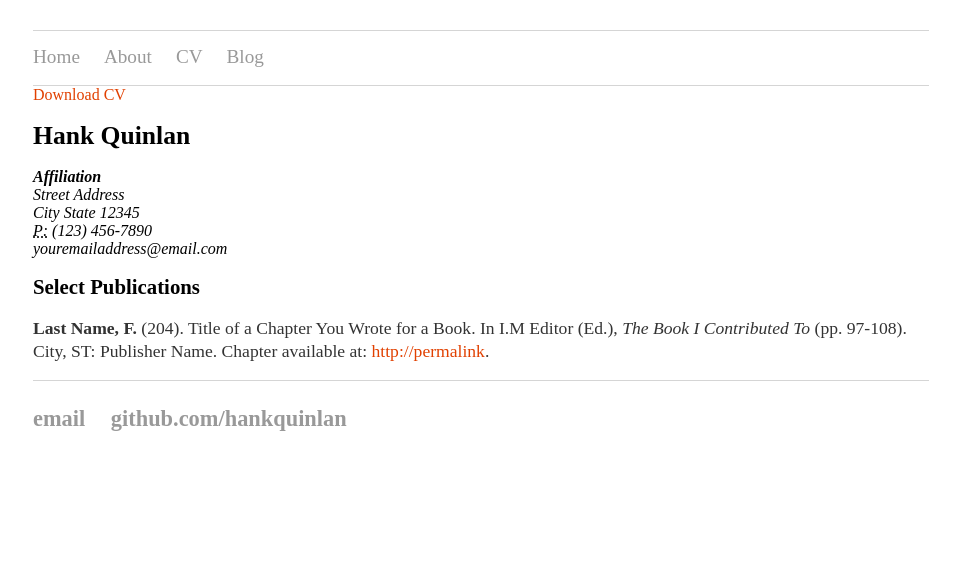
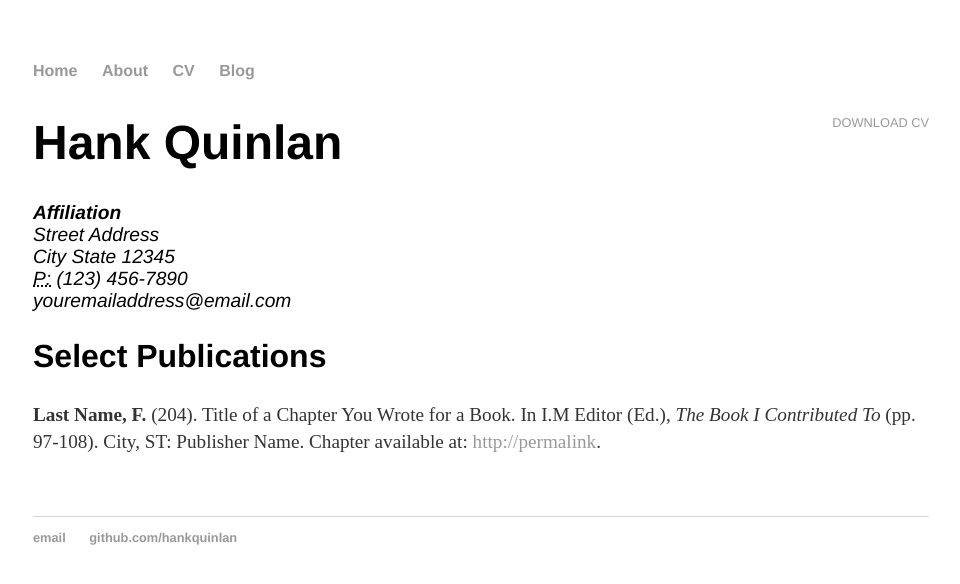
Before and after one commit to dthor/dthor.github.io, a Jekyll site: the page built from cv/index.html, in a window 1280 px wide. Shown: the top 584 px of the page, without its empty margins (159-1119 px from the left). Built offline with Jekyll 4.4.1, drawn with Linux system fonts in a browser that asks for light colours.

Commit message:
Update main.css

```diff
--- a/css/main.css
+++ b/css/main.css
@@ -1,40 +1,29 @@
-html { margin: 30px auto; width: 70%; font-size: 100%; }
-body { margin: 0px auto; width: 100%; font-size: 100%; }
+body { margin: 60px auto; width: 70%; }
 
-a { text-decoration: none; color: #E14000; }
+a { text-decoration: none; color: #999; }
 a:hover { text-decoration: underline; }
 
-p, ul { font-size: 1.1em; line-height: 1.3em; color: #333; font-family: 'fira sans'; }
+p, ul { font-size: 1.5em; line-height: 1.4em; color: #333; }
 
+h1, h2, h3, h4 { font-family: 'Helvetica', 'Arial', 'Sans-Serif'; }
+h1 { font-size: 3em;  }
+h2 { font-size: 2.7em; }
+h3 { font-size: 2.3em; }
+h4 { font-size: 1.9em; }
 
-h1 { font-size: 1.6em !important; font-weight: 600; font-family: 'fira sans'; }
-h2 { font-size: 1.3em !important; font-weight: 600; font-family: 'fira sans'; }
-h3 { font-size: 1.1em !important; font-weight: 600; font-family: 'fira sans'; }
-
-
-nav ul, footer ul { font-size: 1em; font-family: 'fira sans'; padding: 0px; list-style: none; font-weight: bold; }
+nav ul, footer ul { font-size: 1em; font-family: 'Helvetica', 'Arial', 'Sans-Serif'; padding: 0px; list-style: none; font-weight: bold; }
 nav ul li, footer ul li { display: inline; margin-right: 20px; }
 
-nav ul, footer ul a { color: #999; }
-
-nav ul a { color: #999; font-size: 1.2em; font-weight: normal; }
-nav ul li a { color: #999; font-size:1.2em; font-weight: normal;}
-nav ul li a:hover { text-decoration: none; color: #E14000;}
-nav ul .activepage a { color: #E14000; font-size: 1.6em; font-weight: bold;}
-nav ul li .activepage a { color: #E14000; font-size: 1.6em; font-weight: bold;}
-nav ul li .activepage a:hover { text-decoration: none; color: #E14000;}
-
-nav { border-top: 1px solid #d5d5d5; border-bottom: 1px solid #d5d5d5; }
-footer { border-top: 1px solid #d5d5d5; font-size: 1.4em; }
-footer a:hover { color: #E14000; }
-
-
-.share-page {
-    text-align: left; font-family: 'fira sans'; color: #999;
-}
-.share-page a { font-family: 'fira sans'; color: #999;}
-.share-page a:hover { text-decoration: none; color: #E14000;}
+footer { border-top: 1px solid #d5d5d5; font-size: .8em; }
 
 /* Blog */
-ul.posts { margin: 20px auto 40px; font-size: 1.1em; line-height: 1.3em; font-family: 'fira sans'}
+ul.posts { margin: 20px auto 40px; font-size: 1.5em; }
 ul.posts li { list-style: none; }
+
+/* CV */
+.cv { margin: 0px 0px 60px; }
+.cv h1 { font-size: 3em; }
+.cv h2 { font-size: 2em; }
+.cv address, .cv .download { font-family: 'Helvetica', 'Arial', 'Sans-Serif'; }
+.cv address, .cv p { font-size: 1.2em; }
+.cv .download { float: right; font-size: .8em; text-transform: uppercase; }
```
